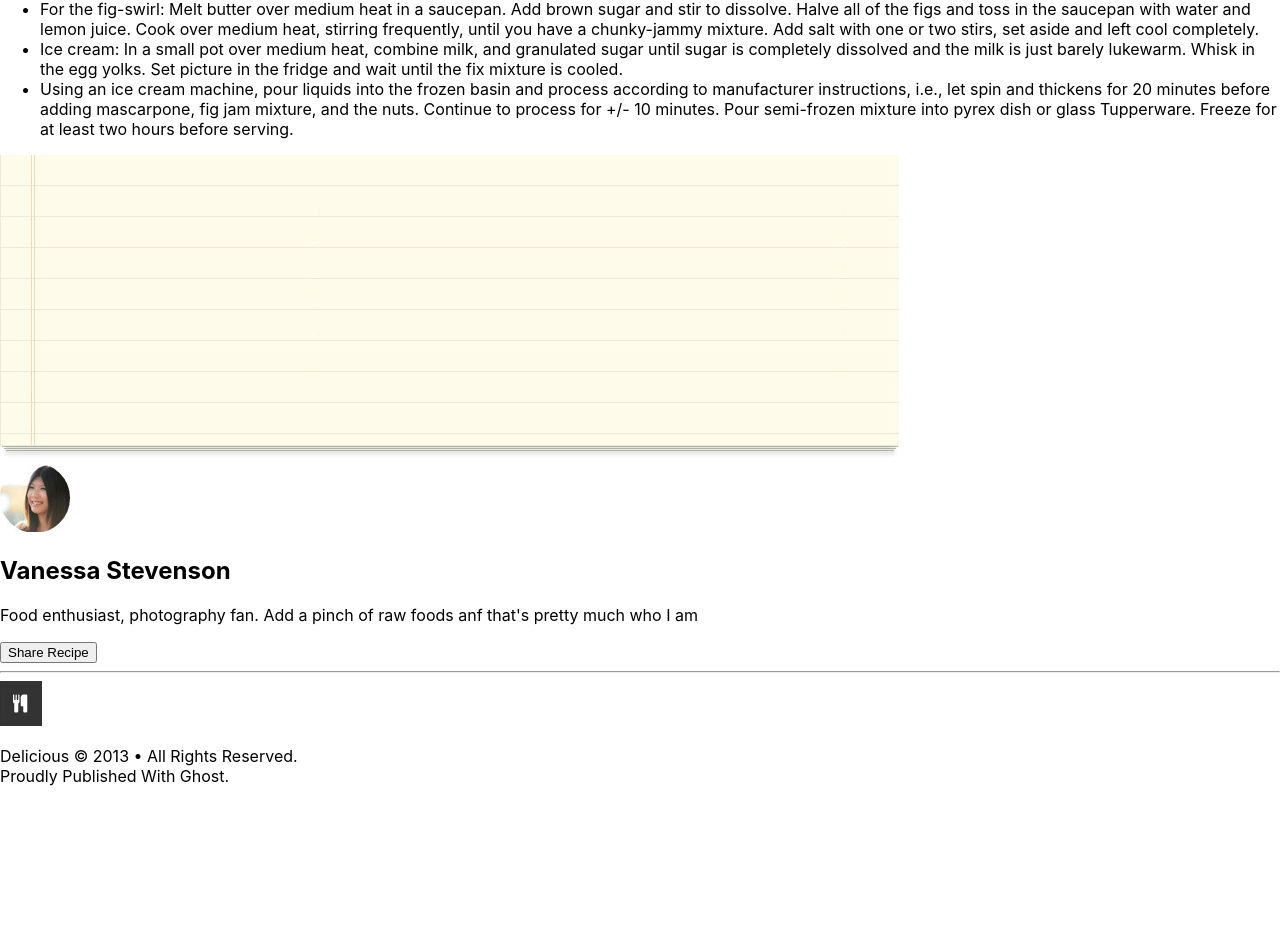
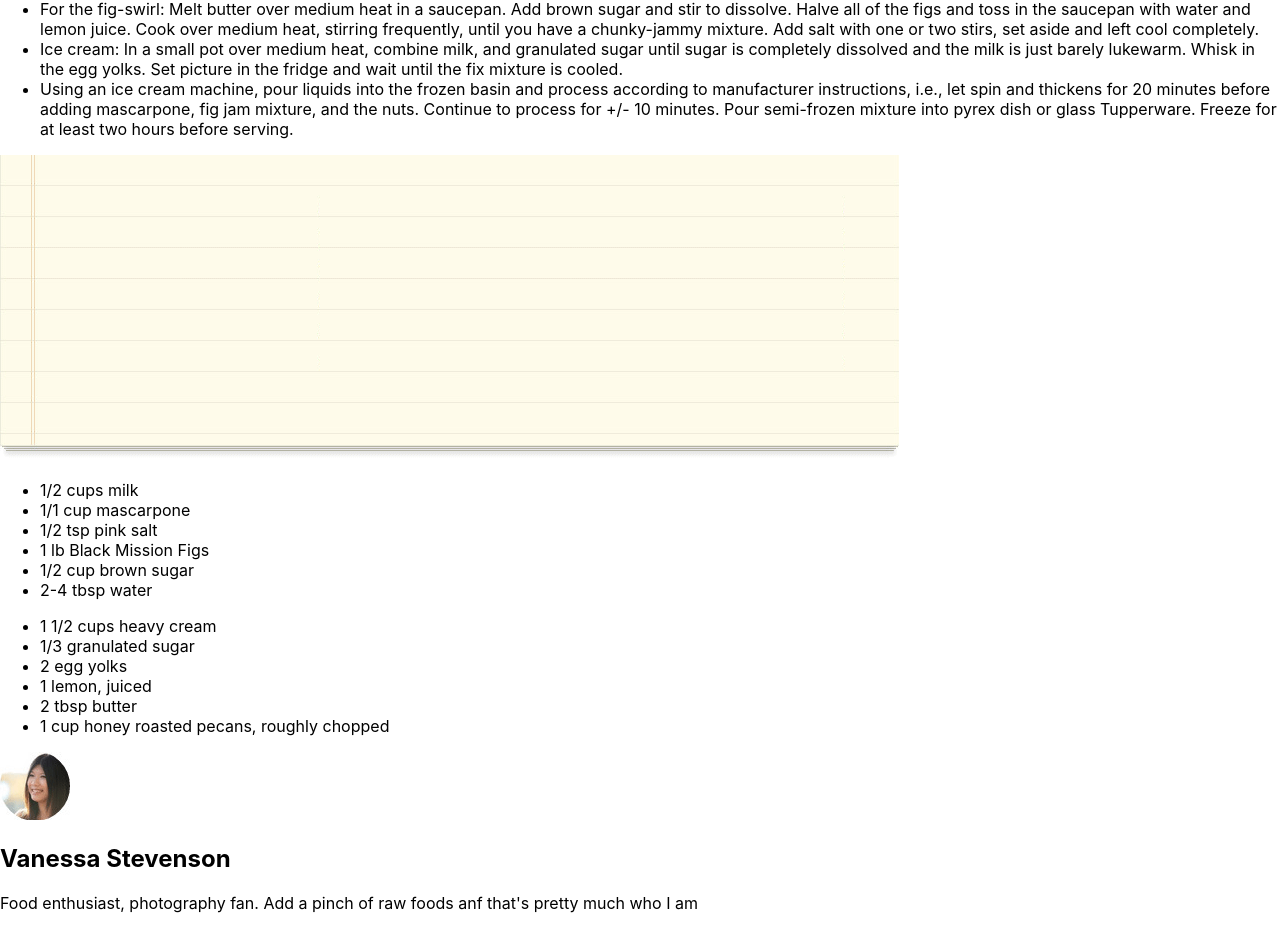
Before and after one commit to Joseph-K-B/chocolate-pizza-react-2, a React (Create React App) app: page / in a window 1280 px wide. Shown: the part 982-1910 px from the top of the page. Before the commit the page ends 1784 px from the top, so only its background shows below. Built offline with nearby package versions, Linux system fonts and the light colour scheme.

Commit message:
recipe text

```diff
--- a/src/Ingredient-List.js
+++ b/src/Ingredient-List.js
@@ -7,7 +7,26 @@ class Ingredients extends Component {
     render() {
         return (
             <section>
-                <img src={list} alt='notepad'/>
+                <div id='notepad'>
+                <img src={list} alt='notepad'>
+                </img>
+                <ul id='left-list'>
+                    <li>1/2 cups milk</li>
+                    <li>1/1 cup mascarpone</li>
+                    <li>1/2 tsp pink salt</li>
+                    <li>1 lb Black Mission Figs</li>
+                    <li>1/2 cup brown sugar</li>
+                    <li>2-4 tbsp water</li>
+                </ul>
+                <ul id='right-list'>
+                    <li>1 1/2 cups heavy cream</li>
+                    <li>1/3 granulated sugar</li>
+                    <li>2 egg yolks</li>
+                    <li>1 lemon, juiced</li>
+                    <li>2 tbsp butter</li>
+                    <li>1 cup honey roasted pecans, roughly chopped</li>
+                </ul>
+                </div>
             </section>
         )
     }
```
